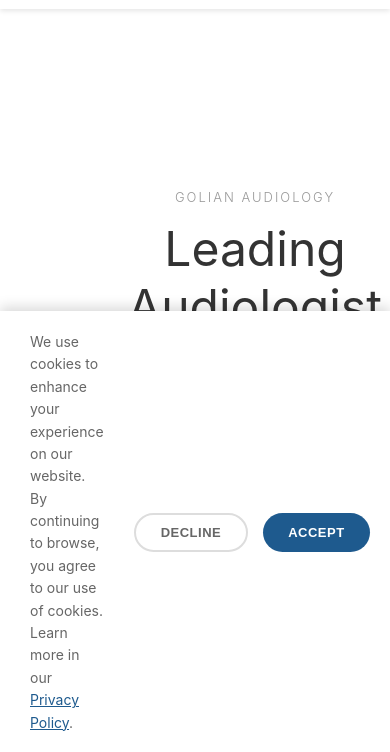
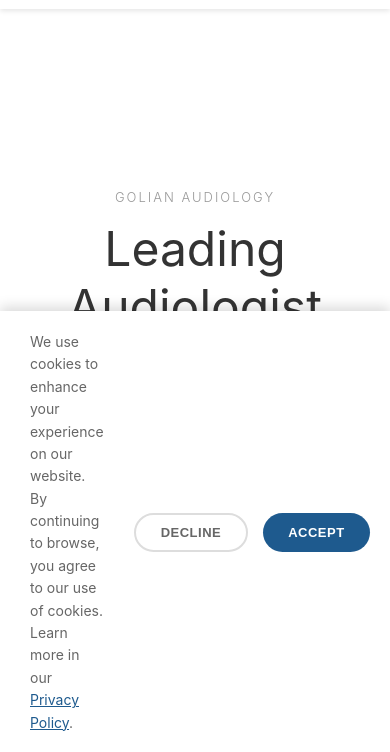
Before and after one commit to ekard1/golian-audiology, a plain HTML site: page index.html in a window 390 px wide. Shown: the part 90-842 px from the top of the page. Drawn offline with Linux system fonts and the light colour scheme.

Commit message:
Update index.html

```diff
--- a/index.html
+++ b/index.html
@@ -157,13 +157,14 @@
             min-height: 450px;
             display: flex;
             align-items: center;
-            justify-content: space-between;
+            justify-content: center;
+            gap: 80px;
         }
 
         .wire-hero-content {
             max-width: 550px;
             z-index: 2;
-            margin-left: 120px;
+            margin-left: 0;
         }
 
         .google-review {
@@ -929,6 +930,11 @@
 
             .wire-hero-content {
                 max-width: 100%;
+                margin-left: 0;
+                text-align: center;
+                display: flex;
+                flex-direction: column;
+                align-items: center;
             }
 
             .wire-hero-image {
```
